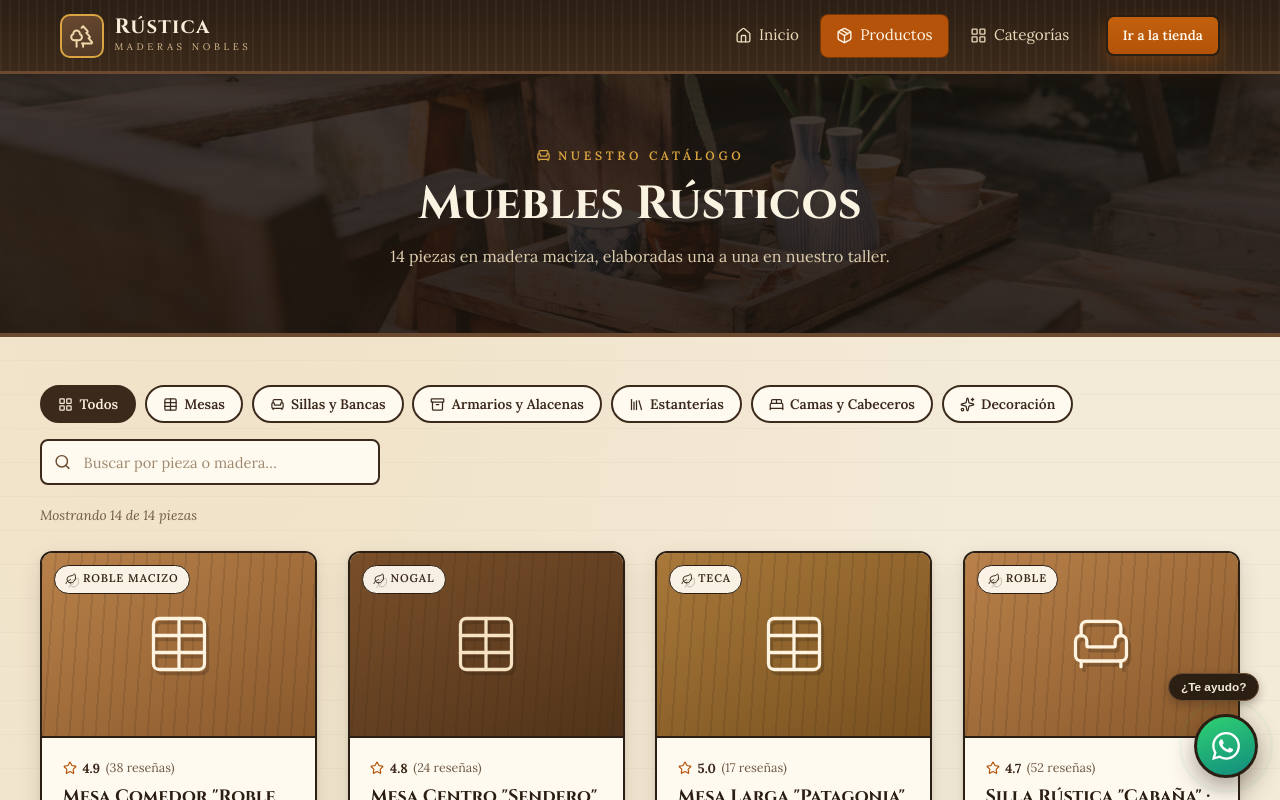
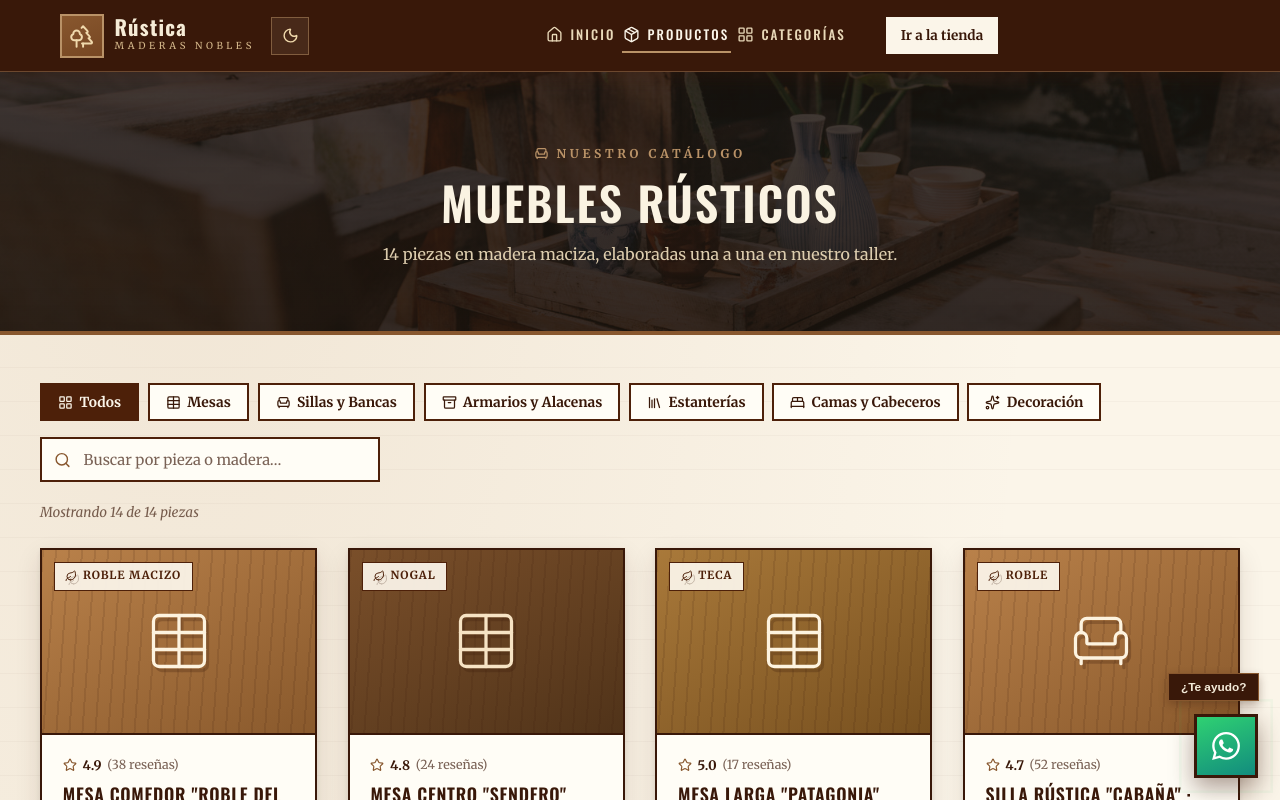
Before and after one commit to Crispovilla/rustic-app, a React (Vite) app: page /productos in a window 1280 px wide. Shown: the top 800 px of the page. Built offline with nearby package versions, Linux system fonts and the light colour scheme.

Commit message:
Limpieza visual: esquinas rectas, navbar centrado, tipografia industrial y tema claro/oscuro

```diff
--- a/index.html
+++ b/index.html
@@ -11,9 +11,24 @@
     <link rel="preconnect" href="https://fonts.googleapis.com" />
     <link rel="preconnect" href="https://fonts.gstatic.com" crossorigin />
     <link
-      href="https://fonts.googleapis.com/css2?family=Cinzel:wght@400;500;600;700;800;900&family=Lora:ital,wght@0,400;0,500;0,600;0,700;1,400;1,500&display=swap"
+      href="https://fonts.googleapis.com/css2?family=Merriweather:ital,wght@0,400;0,700;1,400&family=Oswald:wght@400;500;600;700&display=swap"
       rel="stylesheet"
     />
+    <script>
+      // Aplica el tema guardado antes de pintar (evita destello blanco/oscuro)
+      try {
+        var guardado = localStorage.getItem('rustic-theme')
+        var tema =
+          guardado === 'dark' || guardado === 'light'
+            ? guardado
+            : window.matchMedia('(prefers-color-scheme: dark)').matches
+              ? 'dark'
+              : 'light'
+        document.documentElement.setAttribute('data-theme', tema)
+      } catch (e) {
+        document.documentElement.setAttribute('data-theme', 'light')
+      }
+    </script>
     <title>Rústica — Maderas Nobles y Muebles Artesanales</title>
   </head>
   <body>
--- a/src/components/Navbar.jsx
+++ b/src/components/Navbar.jsx
@@ -1,6 +1,6 @@
-import { useState } from 'react'
+import { useEffect, useState } from 'react'
 import { Link, NavLink } from 'react-router-dom'
-import { Trees, House, Package, LayoutGrid, Menu, X } from 'lucide-react'
+import { Trees, House, Package, LayoutGrid, Menu, X, Sun, Moon } from 'lucide-react'
 
 const links = [
   { to: '/', label: 'Inicio', icon: House, end: true },
@@ -8,9 +8,30 @@
   { to: '/categorias', label: 'Categorías', icon: LayoutGrid, end: false },
 ]
 
+const getInitialTheme = () => {
+  try {
+    const stored = window.localStorage.getItem('rustic-theme')
+    if (stored === 'dark' || stored === 'light') return stored
+    return window.matchMedia('(prefers-color-scheme: dark)').matches ? 'dark' : 'light'
+  } catch {
+    return 'light'
+  }
+}
+
 export default function Navbar() {
   const [open, setOpen] = useState(false)
+  const [theme, setTheme] = useState(getInitialTheme)
 
+  useEffect(() => {
+    document.documentElement.dataset.theme = theme
+    try {
+      window.localStorage.setItem('rustic-theme', theme)
+    } catch {
+      /* almacenamiento no disponible */
+    }
+  }, [theme])
+
+  const toggleTheme = () => setTheme((prev) => (prev === 'dark' ? 'light' : 'dark'))
   const closeMenu = () => setOpen(false)
 
   return (
@@ -26,6 +47,17 @@
           </span>
         </Link>
 
+        <div className="navbar__tools">
+          <button
+            type="button"
+            className="navbar__theme"
+            onClick={toggleTheme}
+            aria-label={theme === 'dark' ? 'Cambiar a tema claro' : 'Cambiar a tema oscuro'}
+            title={theme === 'dark' ? 'Tema claro' : 'Tema oscuro'}
+          >
+            {theme === 'dark' ? <Sun size={17} aria-hidden="true" /> : <Moon size={17} aria-hidden="true" />}
+          </button>
+
           <button
             type="button"
             className="navbar__toggle"
@@ -35,6 +67,7 @@
           >
             {open ? <X size={22} /> : <Menu size={22} />}
           </button>
+        </div>
 
         <nav className={`navbar__menu ${open ? 'is-open' : ''}`} aria-label="Principal">
           <ul className="navbar__links">
--- a/src/index.css
+++ b/src/index.css
@@ -5,30 +5,71 @@
    ========================================================= */
 
 :root {
-  --bg: #f3ead8;
-  --bg-tint: #ece0c8;
-  --surface: #fffaf0;
-  --ink: #2e2016;
-  --ink-soft: #6f5a45;
-
-  --wood-900: #2b1e13;
-  --wood-800: #3b2a1b;
-  --wood-700: #4d3826;
-  --wood-600: #6b4a2f;
-  --wood-500: #8a5f38;
-
-  --accent: #b45309;
-  --accent-strong: #c2600d;
-  --gold: #d9a441;
-  --moss: #55694a;
-  --line: #d8c6a4;
-
-  --radius: 12px;
-  --font-display: 'Cinzel', 'Times New Roman', serif;
-  --font-body: 'Lora', Georgia, serif;
-
-  --shadow-card: 0 10px 24px rgba(43, 30, 19, 0.12), 0 2px 6px rgba(43, 30, 19, 0.08);
-  --shadow-card-hover: 0 18px 36px rgba(43, 30, 19, 0.2), 0 4px 10px rgba(43, 30, 19, 0.1);
+  /* ===================== Paleta Rústica ===================== */
+  --cream: #fbf5e9;
+  --camel: #b99267;
+  --brown: #88572e;
+  --brown-deep: #774723;
+  --espresso: #391809;
+
+  /* ============ Tema CLARO (por defecto) ============ */
+  --bg: #fbf5e9;
+  --bg-tint: #f4e9d4;
+  --surface: #fffdf6;
+  --section-tint: rgba(244, 233, 212, 0.8);
+  --ink: #391809;
+  --ink-soft: rgba(57, 24, 9, 0.68);
+  --heading: #391809;
+  --line: rgba(185, 146, 103, 0.45);
+  --accent: #88572e;
+  --accent-strong: #774723;
+  --accent-contrast: #fbf5e9;
+  --gold: #b99267;
+  --moss: #774723;
+  --nav-bg: #391809;
+  --shadow-rgb: 57, 24, 9;
+
+  /* Alias de madera (compatibilidad con el diseño existente) */
+  --wood-900: #391809;
+  --wood-800: #4d2009;
+  --wood-700: #774723;
+  --wood-600: #88572e;
+  --wood-500: #b99267;
+
+  --radius: 0px;
+  --font-display: 'Oswald', 'Arial Narrow', sans-serif;
+  --font-body: 'Merriweather', Georgia, serif;
+
+  --shadow-card: 0 10px 24px rgba(var(--shadow-rgb), 0.12), 0 2px 6px rgba(var(--shadow-rgb), 0.08);
+  --shadow-card-hover: 0 18px 36px rgba(var(--shadow-rgb), 0.2), 0 4px 10px rgba(var(--shadow-rgb), 0.1);
+
+  color-scheme: light;
+}
+
+/* ============ Tema OSCURO ============ */
+[data-theme='dark'] {
+  --bg: #391809;
+  --bg-tint: #45200d;
+  --surface: #4a2310;
+  --section-tint: rgba(185, 146, 103, 0.07);
+  --ink: #fbf5e9;
+  --ink-soft: rgba(251, 245, 233, 0.72);
+  --heading: #fbf5e9;
+  --line: rgba(185, 146, 103, 0.32);
+  --accent: #b99267;
+  --accent-strong: #c9a37b;
+  --accent-contrast: #391809;
+  --gold: #b99267;
+  --nav-bg: #2a1005;
+  --shadow-rgb: 0, 0, 0;
+
+  --wood-900: #b99267;
+  --wood-800: #d0b18c;
+  --wood-700: #a4764a;
+  --wood-600: #88572e;
+  --wood-500: #b99267;
+
+  color-scheme: dark;
 }
 
 * {
@@ -45,26 +86,32 @@
   color: var(--ink);
   background-color: var(--bg);
   background-image:
-    radial-gradient(ellipse at 15% 0%, rgba(217, 164, 65, 0.12), transparent 55%),
-    radial-gradient(ellipse at 100% 100%, rgba(107, 74, 47, 0.14), transparent 50%),
+    radial-gradient(ellipse at 15% 0%, rgba(185, 146, 103, 0.16), transparent 55%),
+    radial-gradient(ellipse at 100% 100%, rgba(119, 71, 35, 0.12), transparent 50%),
     repeating-linear-gradient(
       0deg,
-      rgba(77, 56, 38, 0.03) 0px,
-      rgba(77, 56, 38, 0.03) 1px,
+      rgba(57, 24, 9, 0.03) 0px,
+      rgba(57, 24, 9, 0.03) 1px,
       transparent 1px,
       transparent 34px
     );
   line-height: 1.6;
   -webkit-font-smoothing: antialiased;
+  transition:
+    background-color 0.35s ease,
+    color 0.35s ease;
 }
 
 h1,
 h2,
 h3 {
   font-family: var(--font-display);
+  font-weight: 600;
+  text-transform: uppercase;
+  letter-spacing: 0.04em;
   line-height: 1.15;
   margin: 0;
-  color: var(--wood-900);
+  color: var(--heading);
 }
 
 p {
@@ -100,7 +147,7 @@
   font-weight: 600;
   font-size: 0.95rem;
   padding: 0.8rem 1.5rem;
-  border-radius: 8px;
+  border-radius: 0;
   border: 2px solid transparent;
   cursor: pointer;
   text-decoration: none;
@@ -112,15 +159,14 @@
 }
 
 .btn--primary {
-  background: linear-gradient(180deg, var(--accent-strong), var(--accent));
-  color: #fff6e8;
-  border-color: var(--wood-900);
-  box-shadow: 0 8px 18px rgba(180, 83, 9, 0.32);
+  background: var(--cream);
+  color: var(--espresso);
+  border-color: var(--espresso);
 }
 
 .btn--primary:hover {
-  transform: translateY(-3px);
-  box-shadow: 0 13px 26px rgba(180, 83, 9, 0.4);
+  background: var(--espresso);
+  color: var(--cream);
 }
 
 .btn--ghost {
@@ -136,13 +182,13 @@
 
 .btn--outline {
   background: transparent;
-  color: var(--wood-800);
-  border-color: var(--wood-800);
+  color: var(--ink);
+  border-color: var(--espresso);
 }
 
 .btn--outline:hover {
-  background: var(--wood-800);
-  color: #f6ecd7;
+  background: var(--espresso);
+  color: var(--cream);
 }
 
 .btn--small {
@@ -156,17 +202,10 @@
   position: sticky;
   top: 0;
   z-index: 60;
-  background:
-    repeating-linear-gradient(
-      90deg,
-      rgba(255, 255, 255, 0.035) 0px,
-      rgba(255, 255, 255, 0.035) 2px,
-      transparent 2px,
-      transparent 9px
-    ),
-    linear-gradient(180deg, var(--wood-900), var(--wood-800));
-  border-bottom: 3px solid var(--wood-600);
-  box-shadow: 0 6px 18px rgba(43, 30, 19, 0.35);
+  background: var(--nav-bg);
+  border-bottom: 1px solid rgba(185, 146, 103, 0.4);
+  box-shadow: 0 6px 18px rgba(var(--shadow-rgb), 0.35);
+  transition: background-color 0.35s ease;
 }
 
 .navbar__inner {
@@ -175,8 +214,13 @@
   padding: 0.85rem 1.25rem;
   display: flex;
   align-items: center;
-  justify-content: space-between;
   gap: 1rem;
+}
+
+.navbar__tools {
+  display: flex;
+  align-items: center;
+  gap: 0.5rem;
 }
 
 .brand {
@@ -192,9 +236,9 @@
   place-items: center;
   width: 44px;
   height: 44px;
-  border-radius: 10px;
+  border-radius: 0;
   color: #f0d9ac;
-  background: linear-gradient(160deg, var(--wood-600), var(--wood-700));
+  background: linear-gradient(160deg, #88572e, #774723);
   border: 2px solid var(--gold);
 }
 
@@ -216,9 +260,11 @@
 }
 
 .navbar__menu {
-  display: flex;
-  align-items: center;
-  gap: 1.25rem;
+  flex: 1;
+  display: flex;
+  align-items: center;
+  justify-content: center;
+  gap: 2.25rem;
 }
 
 .navbar__links {
@@ -234,27 +280,28 @@
   display: inline-flex;
   align-items: center;
   gap: 0.45rem;
-  padding: 0.55rem 0.95rem;
-  border-radius: 8px;
+  padding: 0.35rem 0.1rem;
   color: #e9d9b9;
   text-decoration: none;
-  font-size: 0.95rem;
-  border: 1px solid transparent;
+  font-family: var(--font-display);
+  font-weight: 500;
+  font-size: 0.82rem;
+  letter-spacing: 0.16em;
+  text-transform: uppercase;
+  border-bottom: 2px solid transparent;
   transition:
-    background-color 0.25s ease,
-    color 0.25s ease,
-    border-color 0.25s ease;
+    color 0.2s ease,
+    border-color 0.2s ease;
 }
 
 .nav-link:hover {
-  background: rgba(243, 234, 216, 0.1);
-  color: #fff8ea;
+  color: #fbf5e9;
+  border-bottom-color: rgba(185, 146, 103, 0.55);
 }
 
 .nav-link.active {
-  background: var(--accent);
-  border-color: rgba(0, 0, 0, 0.35);
-  color: #fff6e8;
+  color: #fbf5e9;
+  border-bottom-color: var(--camel);
 }
 
 .navbar__toggle {
@@ -263,11 +310,35 @@
   justify-content: center;
   width: 42px;
   height: 42px;
-  border-radius: 8px;
+  border-radius: 0;
   background: rgba(243, 234, 216, 0.1);
   border: 1px solid rgba(243, 234, 216, 0.3);
   color: #f3ead8;
   cursor: pointer;
+}
+
+.navbar__theme {
+  display: inline-flex;
+  align-items: center;
+  justify-content: center;
+  width: 38px;
+  height: 38px;
+  flex-shrink: 0;
+  border-radius: 0;
+  background: rgba(243, 234, 216, 0.08);
+  border: 1px solid rgba(185, 146, 103, 0.5);
+  color: #f0d9ac;
+  cursor: pointer;
+  transition:
+    background-color 0.2s ease,
+    transform 0.4s ease,
+    border-color 0.2s ease;
+}
+
+.navbar__theme:hover {
+  background: rgba(185, 146, 103, 0.22);
+  border-color: var(--camel, #b99267);
+  transform: rotate(18deg);
 }
 
 /* -------------------------------- Hero ---------------------------------- */
@@ -319,7 +390,7 @@
   align-items: center;
   gap: 0.45rem;
   padding: 0.42rem 1.05rem;
-  border-radius: 999px;
+  border-radius: 0;
   border: 1px solid rgba(217, 164, 65, 0.65);
   background: rgba(26, 17, 10, 0.55);
   backdrop-filter: blur(4px);
@@ -333,15 +404,15 @@
 .hero__title {
   color: #fdf8ec;
   font-size: clamp(2.4rem, 6vw, 4.2rem);
-  font-weight: 800;
+  font-weight: 700;
   line-height: 1.08;
   margin-bottom: 1.4rem;
   text-shadow: 0 3px 22px rgba(0, 0, 0, 0.55);
 }
 
 .hero__title em {
-  font-style: italic;
-  color: var(--gold);
+  font-style: normal;
+  color: var(--camel);
 }
 
 .hero__lead {
@@ -462,7 +533,7 @@
   object-fit: cover;
   border-radius: var(--radius);
   border: 3px solid var(--wood-900);
-  box-shadow: 14px 16px 0 rgba(43, 30, 19, 0.16);
+  box-shadow: 14px 16px 0 rgba(var(--shadow-rgb), 0.16);
 }
 
 .story__stamp {
@@ -473,14 +544,14 @@
   align-items: center;
   gap: 0.5rem;
   padding: 0.6rem 1.05rem;
-  border-radius: 999px;
-  background: var(--wood-900);
+  border-radius: 0;
+  background: var(--nav-bg);
   border: 2px solid var(--gold);
   color: #f0d9ac;
   font-family: var(--font-display);
   font-size: 0.8rem;
   font-weight: 600;
-  box-shadow: 0 8px 18px rgba(43, 30, 19, 0.35);
+  box-shadow: 0 8px 18px rgba(var(--shadow-rgb), 0.35);
 }
 
 .story__text {
@@ -509,9 +580,9 @@
   place-items: center;
   width: 38px;
   height: 38px;
-  border-radius: 9px;
+  border-radius: 0;
   color: #f6ecd7;
-  background: linear-gradient(160deg, var(--wood-600), var(--wood-800));
+  background: linear-gradient(160deg, #88572e, #774723);
   border: 2px solid var(--wood-900);
 }
 
@@ -519,7 +590,7 @@
   display: block;
   font-family: var(--font-display);
   font-size: 0.92rem;
-  color: var(--wood-900);
+  color: var(--heading);
   margin-bottom: 0.1rem;
 }
 
@@ -540,7 +611,7 @@
 }
 
 .section--tinted {
-  background: linear-gradient(180deg, rgba(236, 224, 200, 0.75), rgba(236, 224, 200, 0.35));
+  background: var(--section-tint);
   border-top: 2px solid var(--line);
   border-bottom: 2px solid var(--line);
 }
@@ -592,7 +663,7 @@
   width: 78px;
   height: 4px;
   margin: 1rem auto 0;
-  border-radius: 2px;
+  border-radius: 0;
   background: repeating-linear-gradient(
     90deg,
     var(--gold) 0 10px,
@@ -693,8 +764,8 @@
   inset: 0;
   background: repeating-linear-gradient(
     94deg,
-    rgba(43, 30, 19, 0.12) 0px,
-    rgba(43, 30, 19, 0.12) 2px,
+    rgba(var(--shadow-rgb), 0.12) 0px,
+    rgba(var(--shadow-rgb), 0.12) 2px,
     transparent 2px,
     transparent 13px
   );
@@ -704,7 +775,7 @@
 .product-card__visual svg {
   position: relative;
   z-index: 1;
-  filter: drop-shadow(3px 4px 0 rgba(43, 30, 19, 0.25));
+  filter: drop-shadow(3px 4px 0 rgba(var(--shadow-rgb), 0.25));
 }
 
 .product-card:hover .product-card__visual svg {
@@ -720,10 +791,10 @@
   align-items: center;
   gap: 0.35rem;
   padding: 0.3rem 0.65rem;
-  border-radius: 999px;
-  background: rgba(255, 250, 240, 0.94);
-  border: 1px solid var(--wood-900);
-  color: var(--wood-800);
+  border-radius: 0;
+  background: rgba(251, 245, 233, 0.94);
+  border: 1px solid #4d2009;
+  color: #4d2009;
   font-size: 0.7rem;
   font-weight: 600;
   letter-spacing: 0.08em;
@@ -747,7 +818,7 @@
 }
 
 .product-card__rating strong {
-  color: var(--wood-800);
+  color: var(--ink);
 }
 
 .product-card__rating span {
@@ -779,7 +850,7 @@
   font-family: var(--font-display);
   font-weight: 700;
   font-size: 1.35rem;
-  color: var(--wood-900);
+  color: var(--heading);
 }
 
 /* ------------------------- Tonos de madera (visual) ---------------------- */
@@ -862,7 +933,7 @@
   place-items: center;
   width: 62px;
   height: 62px;
-  border-radius: 9px;
+  border-radius: 0;
   border: 2px solid var(--wood-900);
 }
 
@@ -877,7 +948,7 @@
   font-family: var(--font-display);
   font-weight: 700;
   font-size: 1.02rem;
-  color: var(--wood-900);
+  color: var(--heading);
 }
 
 .cat-tile__desc {
@@ -929,8 +1000,8 @@
   inset: 0;
   background: repeating-linear-gradient(
     94deg,
-    rgba(43, 30, 19, 0.12) 0px,
-    rgba(43, 30, 19, 0.12) 2px,
+    rgba(var(--shadow-rgb), 0.12) 0px,
+    rgba(var(--shadow-rgb), 0.12) 2px,
     transparent 2px,
     transparent 13px
   );
@@ -939,7 +1010,7 @@
 .cat-card__visual svg {
   position: relative;
   z-index: 1;
-  filter: drop-shadow(3px 4px 0 rgba(43, 30, 19, 0.25));
+  filter: drop-shadow(3px 4px 0 rgba(var(--shadow-rgb), 0.25));
 }
 
 .cat-card__body {
@@ -960,7 +1031,7 @@
   font-family: var(--font-display);
   font-weight: 700;
   font-size: 1.1rem;
-  color: var(--wood-900);
+  color: var(--heading);
 }
 
 .cat-card__count {
@@ -968,10 +1039,10 @@
   align-items: center;
   gap: 0.3rem;
   padding: 0.25rem 0.6rem;
-  border-radius: 999px;
+  border-radius: 0;
   background: var(--bg-tint);
   border: 1px solid var(--line);
-  color: var(--wood-700);
+  color: var(--ink-soft);
   font-size: 0.72rem;
   font-weight: 600;
   white-space: nowrap;
@@ -1015,10 +1086,10 @@
   align-items: center;
   gap: 0.4rem;
   padding: 0.5rem 1rem;
-  border-radius: 999px;
+  border-radius: 0;
   border: 2px solid var(--wood-800);
   background: var(--surface);
-  color: var(--wood-800);
+  color: var(--ink);
   font-family: var(--font-body);
   font-size: 0.86rem;
   font-weight: 600;
@@ -1035,7 +1106,7 @@
 
 .chip.active {
   background: var(--wood-800);
-  color: #f6ecd7;
+  color: var(--accent-contrast);
 }
 
 .search {
@@ -1057,7 +1128,7 @@
 .search input {
   width: 100%;
   padding: 0.7rem 1rem 0.7rem 2.6rem;
-  border-radius: 8px;
+  border-radius: 0;
   border: 2px solid var(--wood-800);
   background: var(--surface);
   font-family: var(--font-body);
@@ -1066,11 +1137,11 @@
 }
 
 .search input::placeholder {
-  color: #a08a6f;
+  color: var(--ink-soft);
 }
 
 .search input:focus {
-  outline: 3px solid rgba(180, 83, 9, 0.35);
+  outline: 3px solid rgba(185, 146, 103, 0.55);
   outline-offset: 1px;
 }
 
@@ -1097,7 +1168,7 @@
   place-items: center;
   width: 84px;
   height: 84px;
-  border-radius: 50%;
+  border-radius: 0;
   background: var(--bg-tint);
   border: 2px solid var(--line);
   color: var(--wood-600);
@@ -1133,7 +1204,7 @@
   position: absolute;
   inset: 8px;
   border: 1px dashed var(--line);
-  border-radius: 6px;
+  border-radius: 0;
   pointer-events: none;
 }
 
@@ -1146,7 +1217,7 @@
   margin: 0 0 1rem;
   font-size: 1.12rem;
   font-style: italic;
-  color: var(--wood-800);
+  color: var(--ink);
   line-height: 1.7;
 }
 
@@ -1162,7 +1233,7 @@
 .cta-banner {
   position: relative;
   background-image:
-    linear-gradient(rgba(43, 30, 19, 0.85), rgba(43, 30, 19, 0.92)),
+    linear-gradient(rgba(var(--shadow-rgb), 0.85), rgba(var(--shadow-rgb), 0.92)),
     url('/wood-band.jpg');
   background-size: cover;
   background-position: center;
@@ -1227,7 +1298,7 @@
   place-items: center;
   width: 36px;
   height: 36px;
-  border-radius: 8px;
+  border-radius: 0;
   background: var(--moss);
   border: 2px solid var(--wood-900);
   color: #f3ead8;
@@ -1236,7 +1307,7 @@
 .wood-chip strong {
   display: block;
   font-family: var(--font-display);
-  color: var(--wood-900);
+  color: var(--heading);
   margin-bottom: 0.15rem;
 }
 
@@ -1248,17 +1319,10 @@
 /* -------------------------------- Footer -------------------------------- */
 
 .footer {
-  background:
-    repeating-linear-gradient(
-      90deg,
-      rgba(255, 255, 255, 0.03) 0px,
-      rgba(255, 255, 255, 0.03) 2px,
-      transparent 2px,
-      transparent 9px
-    ),
-    linear-gradient(180deg, var(--wood-800), var(--wood-900));
+  background: var(--nav-bg);
   color: #d9c8a8;
-  border-top: 4px solid var(--wood-600);
+  border-top: 1px solid rgba(185, 146, 103, 0.4);
+  transition: background-color 0.35s ease;
 }
 
 .footer__inner {
@@ -1310,7 +1374,7 @@
 
 .footer__link:hover,
 .footer__contact a:hover {
-  color: var(--gold);
+  color: #fbf5e9;
 }
 
 .footer__contact li {
@@ -1326,7 +1390,7 @@
 }
 
 .footer__bottom {
-  border-top: 1px solid rgba(217, 164, 65, 0.25);
+  border-top: 1px solid rgba(185, 146, 103, 0.3);
   padding: 1.1rem 1.25rem;
   text-align: center;
   font-size: 0.8rem;
@@ -1338,7 +1402,7 @@
 .btn--whatsapp {
   background: linear-gradient(180deg, #2fd172, #1da85a);
   color: #062d19;
-  border-color: var(--wood-900);
+  border-color: var(--espresso);
   box-shadow: 0 8px 18px rgba(29, 168, 90, 0.32);
 }
 
@@ -1354,14 +1418,14 @@
   z-index: 90;
   width: 64px;
   height: 64px;
-  border-radius: 50%;
+  border-radius: 0;
   border: 3px solid var(--wood-900);
   background: linear-gradient(160deg, #2fd172, #128c7e);
   color: #ffffff;
   display: grid;
   place-items: center;
   cursor: pointer;
-  box-shadow: 0 10px 24px rgba(43, 30, 19, 0.42);
+  box-shadow: 0 10px 24px rgba(var(--shadow-rgb), 0.42);
   transition:
     transform 0.25s ease,
     box-shadow 0.25s ease;
@@ -1369,7 +1433,7 @@
 
 .chat-fab:hover {
   transform: scale(1.07);
-  box-shadow: 0 14px 30px rgba(43, 30, 19, 0.5);
+  box-shadow: 0 14px 30px rgba(var(--shadow-rgb), 0.5);
 }
 
 .chat-fab:hover svg {
@@ -1379,7 +1443,7 @@
 .chat-fab__pulse {
   position: absolute;
   inset: -7px;
-  border-radius: 50%;
+  border-radius: 0;
   border: 2px solid rgba(47, 209, 114, 0.65);
   animation: chat-pulse 2.4s ease-out infinite;
   pointer-events: none;
@@ -1390,14 +1454,14 @@
   top: -2.7rem;
   right: -0.3rem;
   white-space: nowrap;
-  background: var(--wood-900);
+  background: var(--nav-bg);
   color: #f3ead8;
   font-size: 0.74rem;
   font-weight: 600;
   padding: 0.35rem 0.75rem;
-  border-radius: 999px;
+  border-radius: 0;
   border: 1px solid var(--wood-600);
-  box-shadow: 0 4px 10px rgba(43, 30, 19, 0.3);
+  box-shadow: 0 4px 10px rgba(var(--shadow-rgb), 0.3);
 }
 
 @keyframes chat-pulse {
@@ -1425,7 +1489,7 @@
   flex-direction: column;
   background: var(--surface);
   border: 3px solid var(--wood-900);
-  border-radius: 14px;
+  border-radius: 0;
   overflow: hidden;
   box-shadow: 0 24px 50px rgba(0, 0, 0, 0.38);
   animation-duration: 0.35s;
@@ -1436,16 +1500,8 @@
   align-items: center;
   gap: 0.75rem;
   padding: 0.9rem 1rem;
-  background:
-    repeating-linear-gradient(
-      90deg,
-      rgba(255, 255, 255, 0.035) 0px,
-      rgba(255, 255, 255, 0.035) 2px,
-      transparent 2px,
-      transparent 9px
-    ),
-    linear-gradient(180deg, var(--wood-900), var(--wood-800));
-  border-bottom: 3px solid var(--wood-600);
+  background: var(--nav-bg);
+  border-bottom: 1px solid rgba(185, 146, 103, 0.4);
   color: #f3ead8;
 }
 
@@ -1455,9 +1511,9 @@
   place-items: center;
   width: 40px;
   height: 40px;
-  border-radius: 10px;
+  border-radius: 0;
   color: #f0d9ac;
-  background: linear-gradient(160deg, var(--wood-600), var(--wood-700));
+  background: linear-gradient(160deg, #88572e, #774723);
   border: 2px solid var(--gold);
 }
 
@@ -1483,7 +1539,7 @@
 .chat__status i {
   width: 8px;
   height: 8px;
-  border-radius: 50%;
+  border-radius: 0;
   background: #2fd172;
   box-shadow: 0 0 0 3px rgba(47, 209, 114, 0.25);
 }
@@ -1493,7 +1549,7 @@
   flex-shrink: 0;
   width: 32px;
   height: 32px;
-  border-radius: 8px;
+  border-radius: 0;
   display: grid;
   place-items: center;
   background: rgba(243, 234, 216, 0.08);
@@ -1514,9 +1570,8 @@
   display: flex;
   flex-direction: column;
   gap: 0.75rem;
-  background:
-    linear-gradient(180deg, rgba(236, 224, 200, 0.55), rgba(243, 234, 216, 0.9)),
-    var(--bg);
+  background: var(--bg-tint);
+  transition: background-color 0.35s ease;
 }
 
 .chat__msg {
@@ -1535,8 +1590,8 @@
   place-items: center;
   width: 26px;
   height: 26px;
-  border-radius: 50%;
-  background: var(--wood-700);
+  border-radius: 0;
+  background: #774723;
   color: #f0d9ac;
   border: 1px solid var(--wood-900);
 }
@@ -1544,7 +1599,7 @@
 .chat__bubble {
   max-width: 82%;
   padding: 0.65rem 0.85rem;
-  border-radius: 12px;
+  border-radius: 0;
   font-size: 0.86rem;
   line-height: 1.5;
 }
@@ -1589,7 +1644,7 @@
   gap: 0.45rem;
   margin-top: 0.65rem;
   padding: 0.5rem 0.85rem;
-  border-radius: 8px;
+  border-radius: 0;
   background: linear-gradient(160deg, #2fd172, #1da85a);
   border: 2px solid var(--wood-900);
   color: #062d19;
@@ -1612,10 +1667,10 @@
 
 .chat__options button {
   padding: 0.45rem 0.8rem;
-  border-radius: 999px;
+  border-radius: 0;
   border: 1.5px solid var(--wood-800);
   background: var(--bg-tint);
-  color: var(--wood-800);
+  color: var(--ink);
   font-family: var(--font-body);
   font-size: 0.78rem;
   font-weight: 600;
@@ -1628,7 +1683,7 @@
 
 .chat__options button:hover:not(:disabled) {
   background: var(--wood-800);
-  color: #f6ecd7;
+  color: var(--accent-contrast);
   transform: translateY(-2px);
 }
 
@@ -1643,14 +1698,14 @@
   padding: 0.75rem 0.9rem;
   background: var(--surface);
   border: 1.5px solid var(--wood-800);
-  border-radius: 12px;
+  border-radius: 0;
   border-bottom-left-radius: 4px;
 }
 
 .chat__typing span {
   width: 7px;
   height: 7px;
-  border-radius: 50%;
+  border-radius: 0;
   background: var(--wood-600);
   animation: chat-dot 1.2s infinite ease-in-out;
 }
@@ -1688,7 +1743,7 @@
   flex: 1;
   min-width: 0;
   padding: 0.6rem 0.85rem;
-  border-radius: 8px;
+  border-radius: 0;
   border: 2px solid var(--wood-800);
   background: var(--bg);
   font-family: var(--font-body);
@@ -1697,7 +1752,7 @@
 }
 
 .chat__composer input:focus {
-  outline: 3px solid rgba(180, 83, 9, 0.35);
+  outline: 3px solid rgba(185, 146, 103, 0.55);
   outline-offset: 1px;
 }
 
@@ -1705,10 +1760,10 @@
   flex-shrink: 0;
   width: 42px;
   height: 42px;
-  border-radius: 8px;
-  border: 2px solid var(--wood-900);
+  border-radius: 0;
+  border: 2px solid var(--espresso);
   background: var(--accent);
-  color: #fff6e8;
+  color: var(--accent-contrast);
   display: grid;
   place-items: center;
   cursor: pointer;
@@ -1757,10 +1812,11 @@
     right: 0;
     flex-direction: column;
     align-items: stretch;
+    justify-content: flex-start;
     gap: 0.75rem;
     padding: 0 1.25rem;
-    background: var(--wood-900);
-    border-bottom: 3px solid var(--wood-600);
+    background: var(--nav-bg);
+    border-bottom: 1px solid rgba(185, 146, 103, 0.4);
     box-shadow: 0 14px 22px rgba(0, 0, 0, 0.35);
     max-height: 0;
     overflow: hidden;
```
Also changed, not shown: 1 other file (tests, documents, lock files or other folders). Lines whose indentation alone changed are shown as unchanged.
